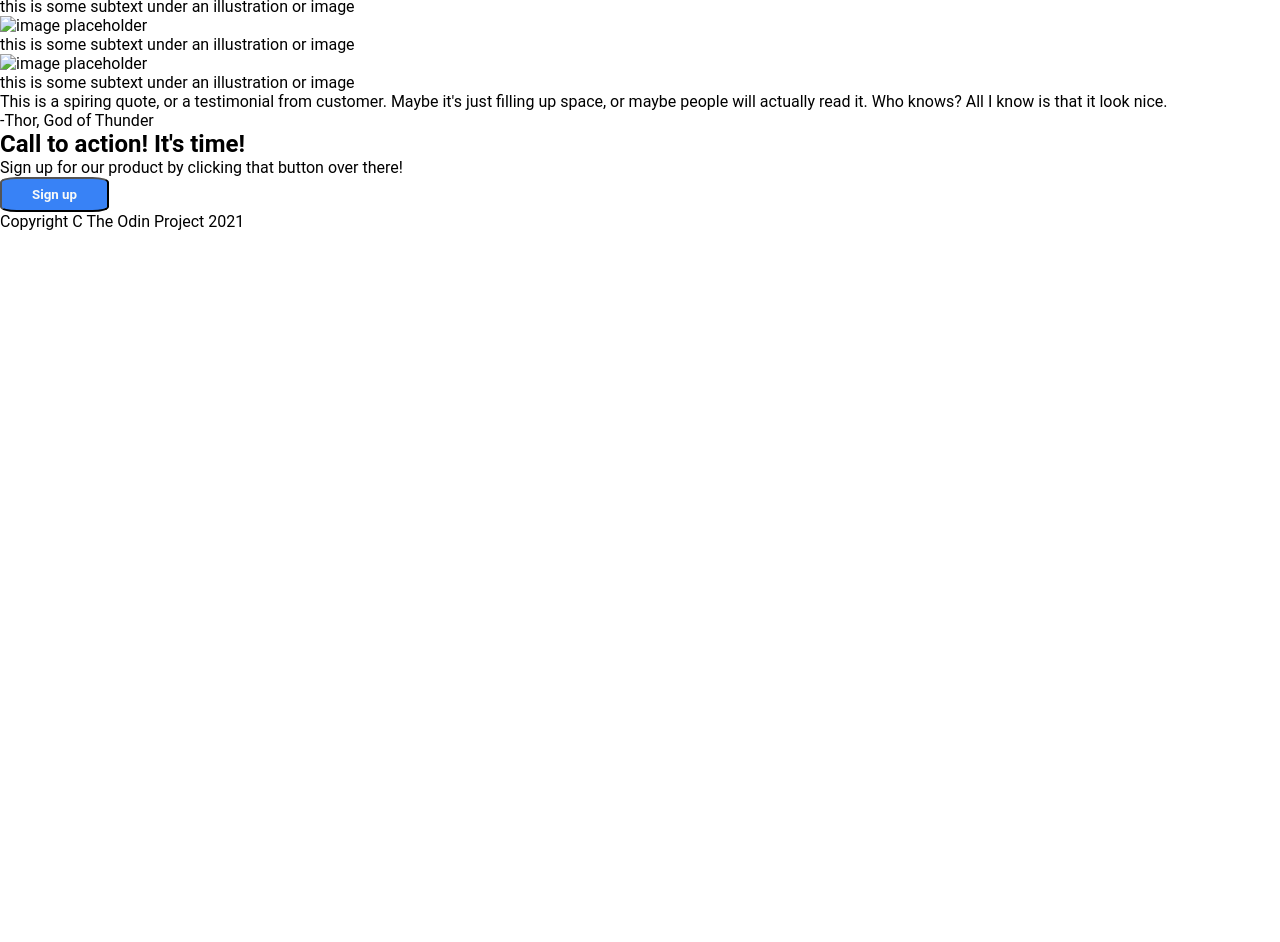
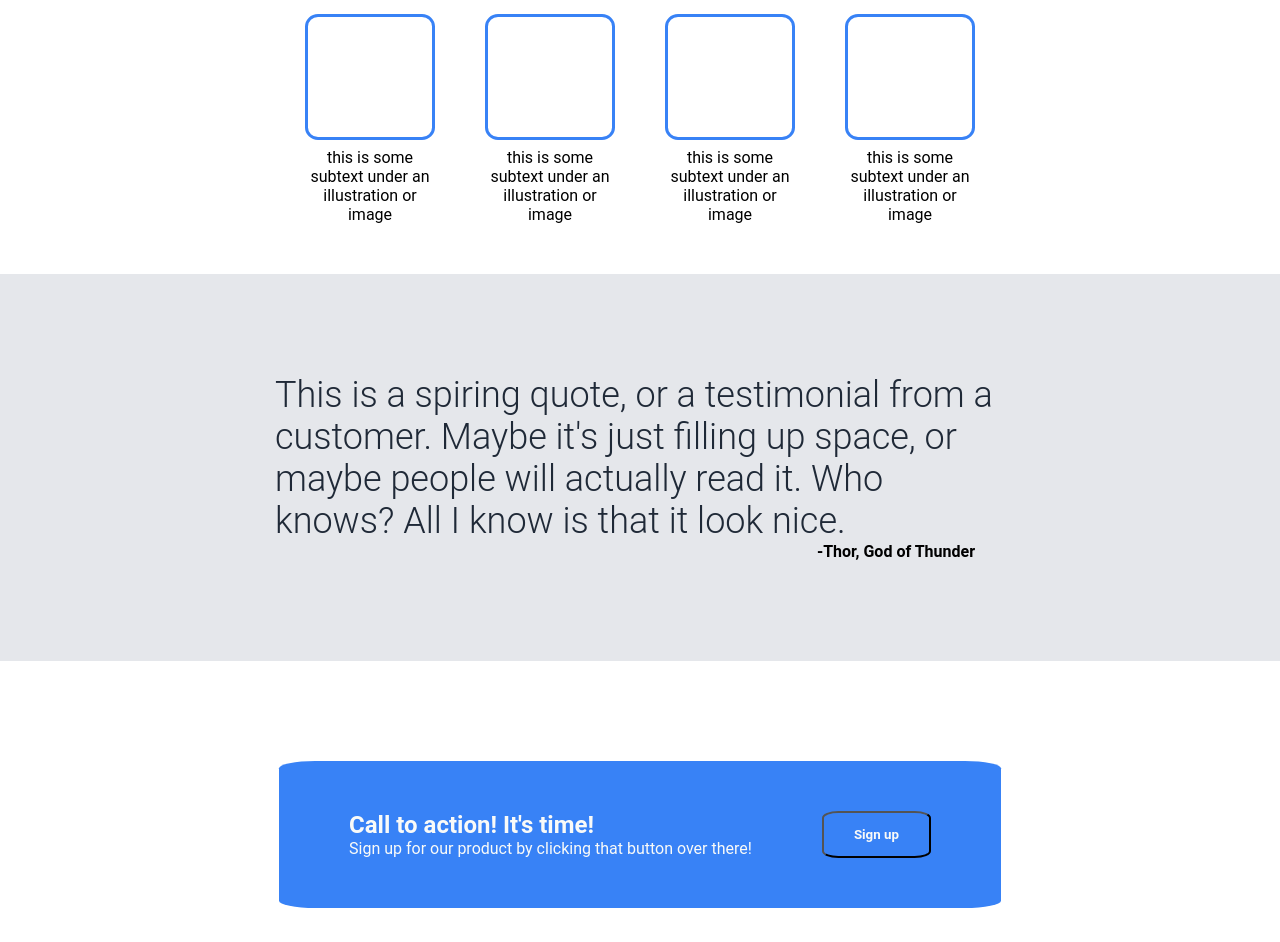
Before and after one commit to AlraxRP/landing-page, a plain HTML site: page index.html in a window 1280 px wide. Shown: the part 575-1517 px from the top of the page. Before the commit the page ends 806 px from the top, so only its background shows below. Drawn offline with Linux system fonts and the light colour scheme.

Commit message:
Add style to elements inside content div

```diff
--- a/css/styles.css
+++ b/css/styles.css
@@ -94,3 +94,110 @@ button
     font-weight: bold;
     border-radius: 15%;
 }
+
+.content
+{
+    display: flex;
+    flex-direction: column;
+    flex: 1;
+}
+
+.information
+{
+    display: flex;
+    flex-direction: column;
+    justify-content: center;
+    align-items: center;
+    padding: 30px;
+    gap: 30px;
+    margin-bottom: 20px;
+}
+
+.information h2
+{
+    font-size: 36px;
+    color: #1F2937;
+    font-weight: 900;
+}
+
+.cards
+{
+    display: flex;
+    gap: 50px;
+}
+
+.card
+{
+    display: flex;
+    flex-direction: column;
+    width: 130px;
+    text-align: center;
+    gap: 8px;
+}
+
+.image
+{
+    border: solid #3882F6;
+    border-radius: 10%;
+    height: 120px;
+}
+
+.quote-message
+{
+    display: flex;
+    flex-direction: column;
+    background-color: #E5E7EB;
+    padding: 100px 275px;
+}
+
+.quote-message .quote
+{
+    font-size: 36px;
+    color: #1F2937;
+    font-weight: 300;
+}
+
+.quote-message .author
+{
+    align-self: flex-end;
+    font-weight: bold;
+    margin-right: 30px;
+}
+
+.sign-up
+{
+    padding: 100px 20px;
+    display: flex;
+    justify-content: center;
+    align-items: center;
+}
+
+.sign-up-container
+{
+    background-color: #3882F6;
+    display: flex;
+    padding: 50px 70px;
+    gap: 70px;
+    border-radius: 5%;
+
+}
+
+.sign-up-information h2, .sign-up-information p
+{
+    color: #F9FAF8;
+}
+
+.sign-up-information button
+{
+    border: #F9FAF8;
+}
+
+.footer
+{
+    background-color: #1F2937;
+    display: flex;
+    justify-content: center;
+    align-items: center;
+    height: 100px;
+    color: #F9FAF8;
+}
--- a/index.html
+++ b/index.html
@@ -27,33 +27,39 @@
             </div>
         </div>
         <div class="content">
+            <div class="information">
+                <h2>Some random information</h2>
                 <div class="cards">
-                <h2>Some random information</h2>
                     <div class="card">
-                    <img src="" alt="image placeholder">
+                        <div class="image"></div>
                         <p>this is some subtext under an illustration or image</p>
                     </div>
                     <div class="card">
-                    <img src="" alt="image placeholder">
+                        <div class="image"></div>
                         <p>this is some subtext under an illustration or image</p>
                     </div>
                     <div class="card">
-                    <img src="" alt="image placeholder">
+                        <div class="image"></div>
                         <p>this is some subtext under an illustration or image</p>
                     </div>
                     <div class="card">
-                    <img src="" alt="image placeholder">
+                        <div class="image"></div>
                         <p>this is some subtext under an illustration or image</p>
                     </div>
                 </div>
+            </div>
             <div class="quote-message">
-                <p>This is a spiring quote, or a testimonial from customer. Maybe it's just filling up space, or maybe people will actually read it. Who knows? All I know is that it look nice.</p>
-                <p>-Thor, God of Thunder</p>
+                <p class="quote">This is a spiring quote, or a testimonial from a customer. Maybe it's just filling up space, or maybe people will actually read it. Who knows? All I know is that it look nice.</p>
+                <p class="author">-Thor, God of Thunder</p>
             </div>
-            <div class="sign-up-message">
+            <div class="sign-up">
+                <div class="sign-up-container">
+                    <div class="sign-up-information">
                         <h2>Call to action! It's time!</h2>
                         <p>Sign up for our product by clicking that button over there!</p>
+                    </div>
                     <button>Sign up</button>
+                </div>
             </div>
         </div>
         <div class="footer">
```
Lines whose indentation alone changed are shown as unchanged.
